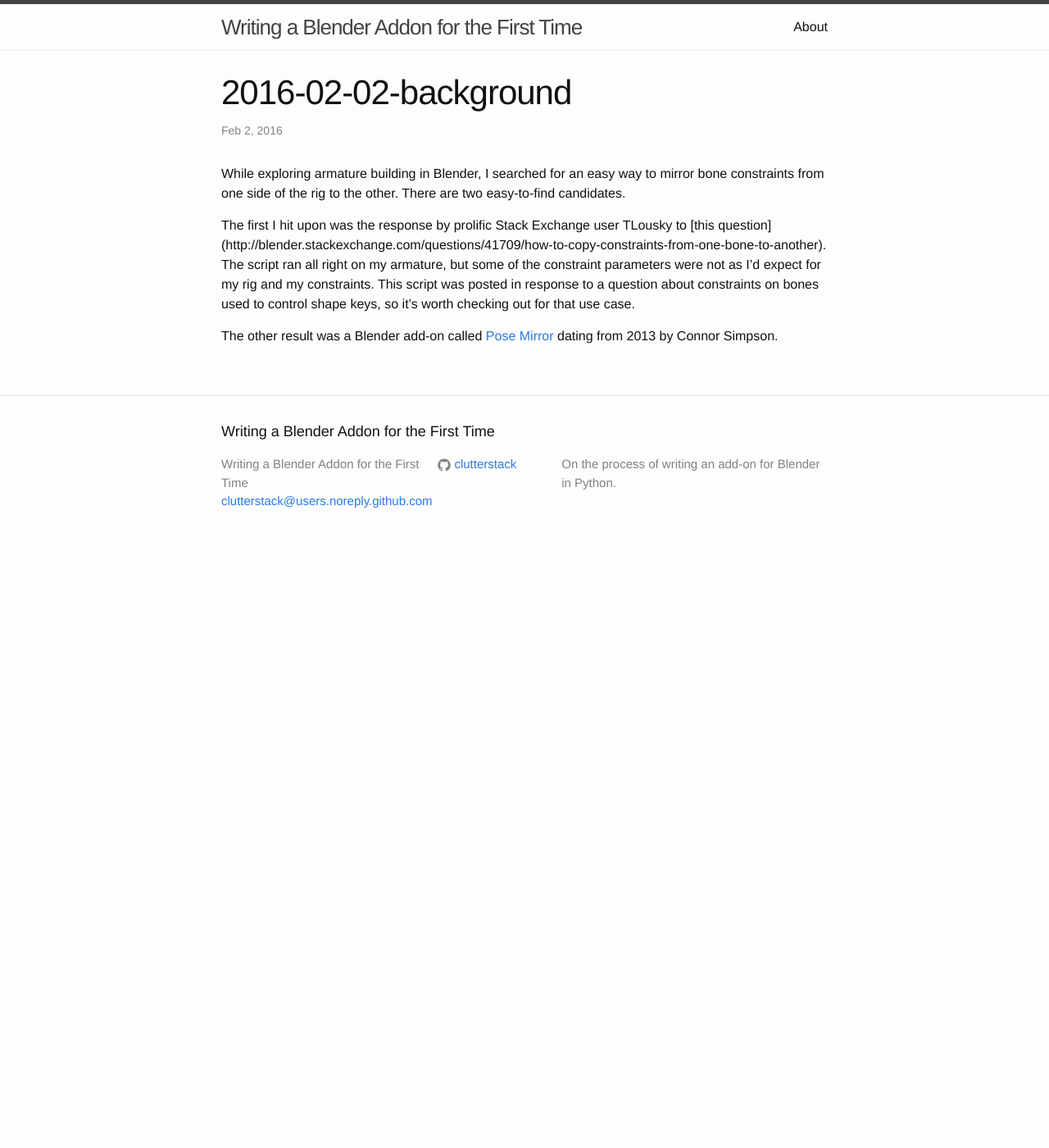
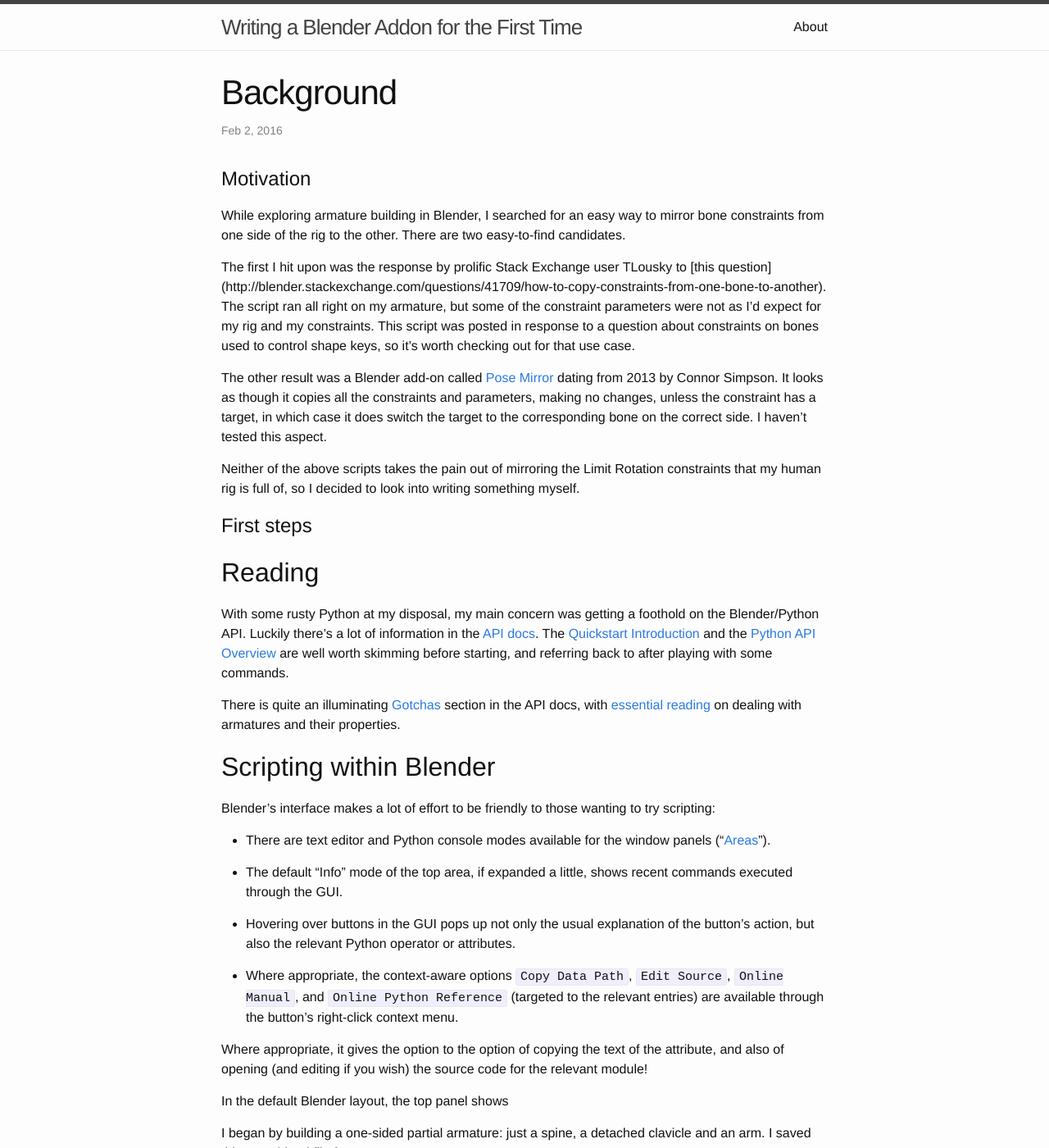
Before and after one commit to clutterstack/blender-rig-mirror, a Jekyll site: the page built from _posts/2016-02-02-background.md, in a window 1280 px wide and 1400 px high. Shown: the whole window at 82% size. Built offline with Jekyll 4.4.1, drawn with Linux system fonts in a browser that asks for light colours; some of the changed text lies outside the part shown.

Commit message:
Further work on first informative post

```diff
--- a/_posts/2016-02-02-background.md
+++ b/_posts/2016-02-02-background.md
@@ -1,10 +1,42 @@
 ---
 layout: post
-title: 2016-02-02-background
+title: Background
 ---
+
+# Motivation
 
 While exploring armature building in Blender, I searched for an easy way to mirror bone constraints from one side of the rig to the other. There are two easy-to-find candidates.
 
 The first I hit upon was the response by prolific Stack Exchange user TLousky to [this question] (http://blender.stackexchange.com/questions/41709/how-to-copy-constraints-from-one-bone-to-another). The script ran all right on my armature, but some of the constraint parameters were not as I'd expect for my rig and my constraints. This script was posted in response to a question about constraints on bones used to control shape keys, so it's worth checking out for that use case.
 
-The other result was a Blender add-on called [Pose Mirror](https://developer.blender.org/T36334) dating from 2013 by Connor Simpson.
+The other result was a Blender add-on called [Pose Mirror](https://developer.blender.org/T36334) dating from 2013 by Connor Simpson. It looks as though it copies all the constraints and parameters, making no changes, unless the constraint has a target, in which case it does switch the target to the corresponding bone on the correct side. I haven't tested this aspect.
+
+Neither of the above scripts takes the pain out of mirroring the Limit Rotation constraints that my human rig is full of, so I decided to look into writing something myself.
+
+# First steps
+
+## Reading
+With some rusty Python at my disposal, my main concern was getting a foothold on the Blender/Python API. Luckily there's a lot of information in the [API docs](https://www.blender.org/api/blender_python_api_current/). The [Quickstart Introduction](https://www.blender.org/api/blender_python_api_current/info_quickstart.html) and the [Python API Overview](https://www.blender.org/api/blender_python_api_current/info_overview.html) are well worth skimming before starting, and referring back to after playing with some commands.
+
+There is quite an illuminating [Gotchas](https://www.blender.org/api/blender_python_api_current/info_gotcha.html) section in the API docs, with [essential reading](https://www.blender.org/api/blender_python_api_current/info_gotcha.html?highlight=gotcha#editbones-posebones-bone-bones) on dealing with armatures and their properties.
+
+## Scripting within Blender
+
+
+Blender's interface makes a lot of effort to be friendly to those wanting to try scripting:
+
+* There are text editor and Python console modes available for the window panels ("[Areas](https://www.blender.org/manual/interface/window_system/arranging_areas.html)").
+
+* The default "Info" mode of the top area, if expanded a little, shows recent commands executed through the GUI.
+
+* Hovering over buttons in the GUI pops up not only the usual explanation of the button's action, but also the relevant Python operator or attributes.
+
+* Where appropriate, the context-aware options `Copy Data Path`, `Edit Source`, `Online Manual`, and `Online Python Reference` (targeted to the relevant entries) are available through the button's right-click context menu.
+
+Where appropriate, it gives the option to the option of copying the text of the attribute, and also of opening (and editing if you wish) the source code for the relevant module!
+
+
+
+In the default Blender layout, the top panel shows
+
+I began by building a one-sided partial armature: just a spine, a detached clavicle and an arm. I saved this as a .blend file for easy access.
```
